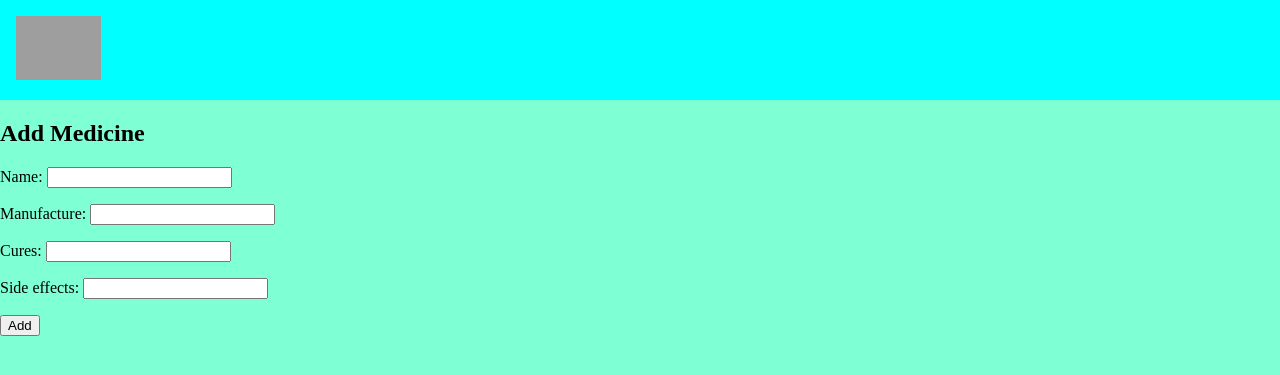
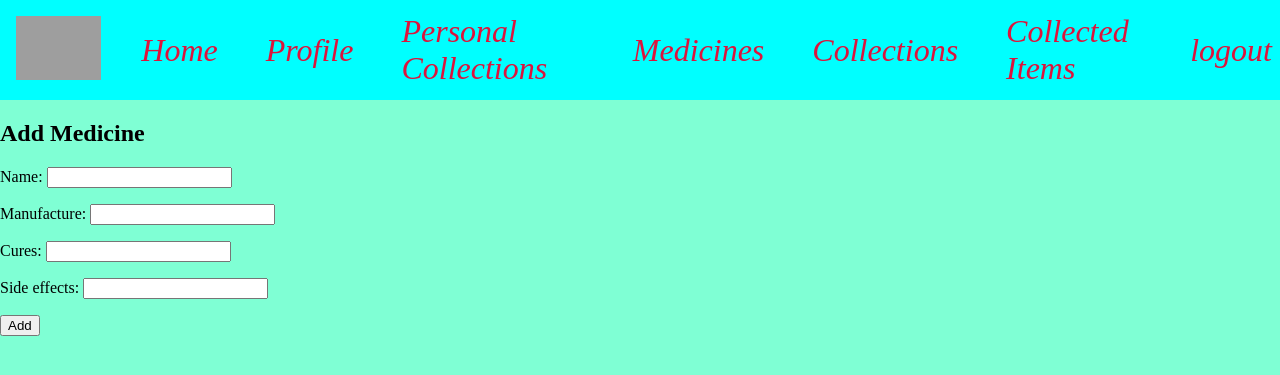
Before and after one commit to JoeriDekker/Django, a Django app: page /add_medicine/ in a window 1280 px wide. Shown: the top 375 px of the page. Run offline with Django 4.2, Linux system fonts and the light colour scheme; a user stored in the database is signed in; grey boxes are pictures that could not be loaded.

Commit message:
added menu

```diff
--- a/Apotheek/apotheek/base/templates/base/menu.html
+++ b/Apotheek/apotheek/base/templates/base/menu.html
@@ -3,4 +3,24 @@
 <div class="nav-container">
     <p><img src="{% static 'base/images/logo.png' %}" alt="Logo"></p>
 
+    {% if user.is_authenticated %}
+        <a href="{% url 'index' %}" class="nav-item">Home</a>
+        <a href="{% url 'profile' %}" class="nav-item">Profile</a>
+        <a href="{% url 'personal_collections' %}" class="nav-item">Personal Collections</a>
+        {% if user.is_staff %}
+        <a href="{% url 'medicines' %}" class="nav-item">Medicines</a>
+        <a href="{% url 'collections' %}" class="nav-item">Collections</a>
+        <a href="{% url 'collected_items' %}" class="nav-item">Collected Items</a>
+        {% endif %}
+        <a href="{% url 'logout' %}">
+            <div class="nav-item">logout</div>
+        </a>
+    {% else %}
+        <a href="{% url 'login' %}">
+            <div class="nav-item">Login</div>
+        </a>
+        <a href="{% url 'register' %}">
+            <div class="nav-item">Register</div>
+        </a>
+    {% endif %}
 </div>
```
